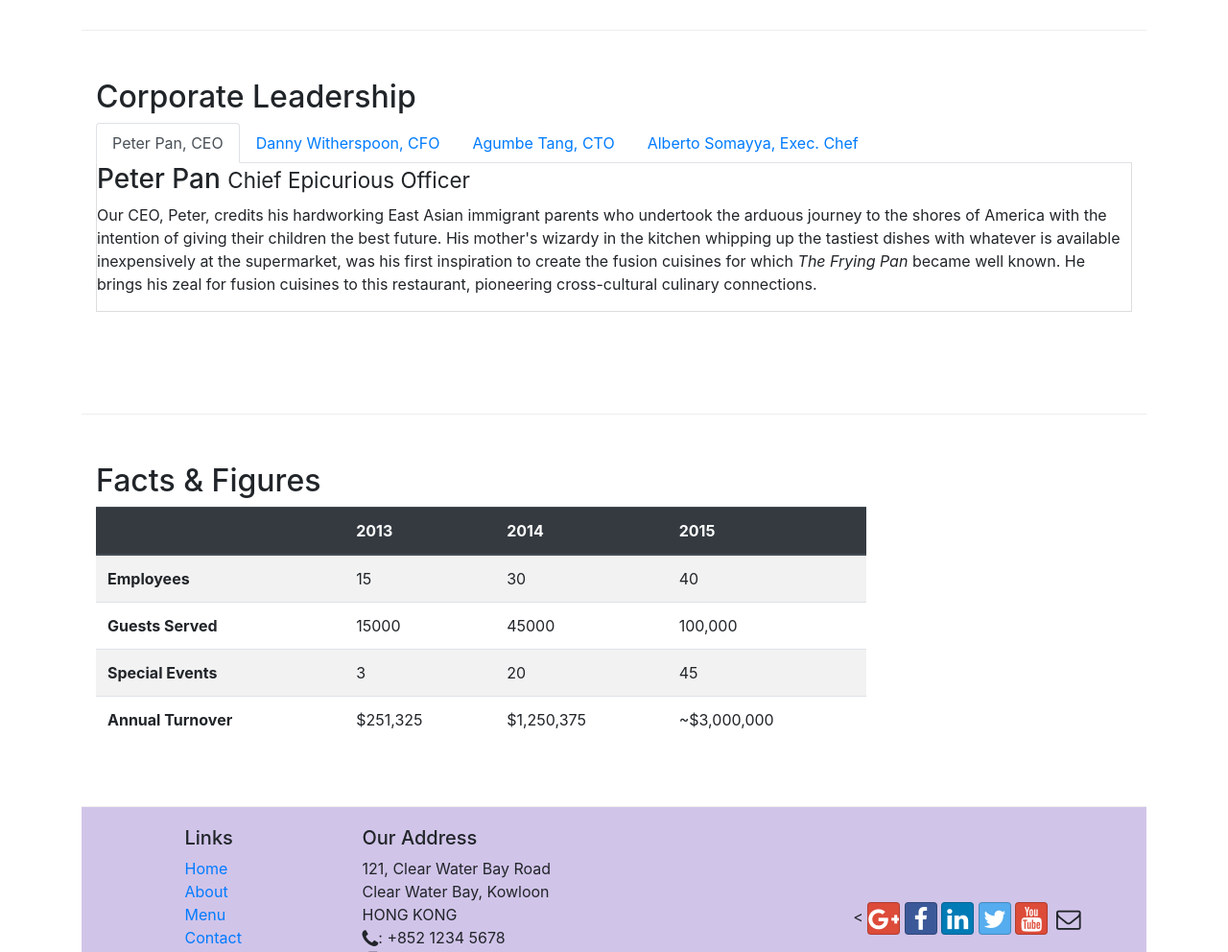
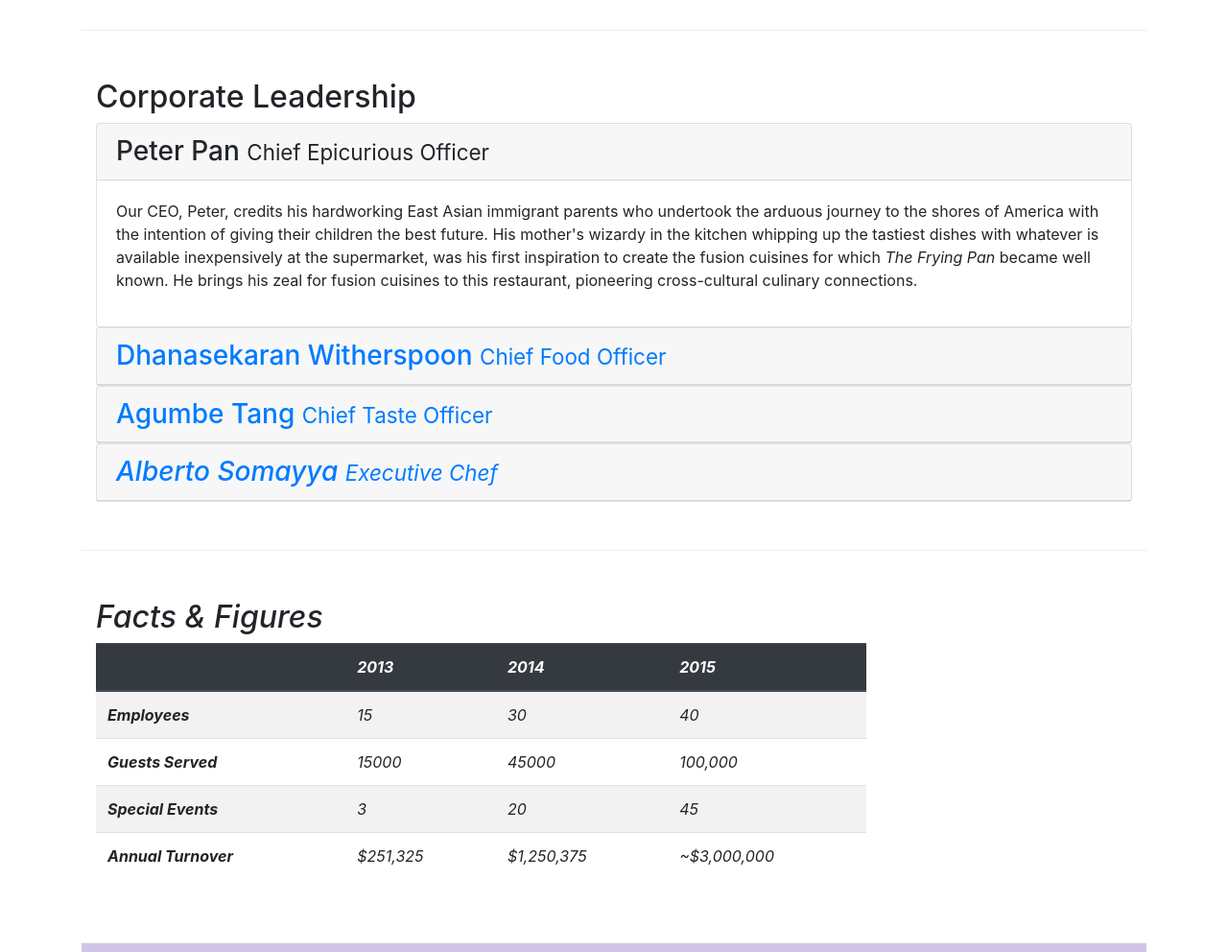
Before and after one commit to isurojit/bootstrap-coursera, a website: page aboutus.html in a window 1280 px wide. Shown: the part 940-1932 px from the top of the page at 96% size. Drawn offline with nearby package versions, Linux system fonts and the light colour scheme.

Commit message:
accordian

```diff
--- a/aboutus.html
+++ b/aboutus.html
@@ -108,43 +108,64 @@
             <div class="col-12">
                 <h2>Corporate Leadership</h2>
 
-                <ul class="nav nav-tabs">
-                    <li class="nav-item">
-                        <a href="#peter" class="nav-link active" role="tab" data-toggle="tab">Peter Pan, CEO</a>
-                    </li>
-                    <li class="nav-item">
-                        <a class="nav-link" href="#danny" role="tab"
-                          data-toggle="tab">Danny Witherspoon, CFO</a>
-                      </li>
-                      <li class="nav-item">
-                        <a class="nav-link" href="#agumbe"role="tab"
-                          data-toggle="tab">Agumbe Tang, CTO</a>
-                      </li>
-                      <li class="nav-item">
-                        <a class="nav-link" href="#alberto" role="tab"
-                          data-toggle="tab">Alberto Somayya, Exec. Chef</a>
-                      </li>
-                </ul>
-
-                <div class="tab-content">
-                    <div role="tabpanel" class="tab-pane fade show active" id="peter">
-                        <h3>Peter Pan <small>Chief Epicurious Officer</small></h3>
-                        <p class="d-none d-sm-block">Our CEO, Peter, credits his hardworking East Asian immigrant parents who undertook the arduous journey to the shores of America with the intention of giving their children the best future. His mother's wizardy in the kitchen whipping up the tastiest dishes with whatever is available inexpensively at the supermarket, was his first inspiration to create the fusion cuisines for which <em>The Frying Pan</em> became well known. He brings his zeal for fusion cuisines to this restaurant, pioneering cross-cultural culinary connections.</p>
+                <div id="accordion">
+                    <div class="card">
+                        <div class="card-header" role="tab" id="peterhead">
+                            <h3 class="mb-0">
+                                <a data-toggle="collapse" data-target="#peter">
+                                    Peter Pan <small>Chief Epicurious Officer</small>
+                                </a>
+                            </h3>
+                        </div>
+                        <div class="collapse show" id="peter" data-parent="#accordion">
+                            <div class="card-body">
+                                <p class="d-none d-sm-block">Our CEO, Peter, credits his hardworking East Asian immigrant parents who undertook the arduous journey to the shores of America with the intention of giving their children the best future. His mother's wizardy in the kitchen whipping up the tastiest dishes with whatever is available inexpensively at the supermarket, was his first inspiration to create the fusion cuisines for which <em>The Frying Pan</em> became well known. He brings his zeal for fusion cuisines to this restaurant, pioneering cross-cultural culinary connections.</p>
+                            </div>
+                        </div>
                     </div>
 
-                    <div role="tabpanel" class="tab-pane fade" id="danny">
-                        <h3>Dhanasekaran Witherspoon <small>Chief Food Officer</small></h3>
-                        <p class="d-none d-sm-block">Our CFO, Danny, as he is affectionately referred to by his colleagues, comes from a long established family tradition in farming and produce. His experiences growing up on a farm in the Australian outback gave him great appreciation for varieties of food sources. As he puts it in his own words, <em>Everything that runs, wins, and everything that stays, pays!</em></p>
+                    <div class="card">
+                        <div class="card-header" role="tab" id="dannyhead">
+                            <h3 class="mb-0">
+                                <a class="collapsed" data-toggle="collapse" data-target="#danny">
+                                Dhanasekaran Witherspoon <small>Chief Food Officer</small>
+                                </a>
+                            </h3>
+                        </div>
+                        <div class="collapse" id="danny" data-parent="#accordion">
+                            <div class="card-body">
+                                <p class="d-none d-sm-block">Our CFO, Danny, as he is affectionately referred to by his colleagues, comes from a long established family tradition in farming and produce. His experiences growing up on a farm in the Australian outback gave him great appreciation for varieties of food sources. As he puts it in his own words, <em>Everything that runs, wins, and everything that stays, pays!.</em></p>
+                            </div>
+                        </div>
                     </div>
 
-                    <div role="tabpanel" class="tab-pane fade" id="agumbe">
-                        <h3>Agumbe Tang <small>Chief Taste Officer</small></h3>
-                        <p class="d-none d-sm-block">Blessed with the most discerning gustatory sense, Agumbe, our CTO, personally ensures that every dish that we serve meets his exacting tastes. Our chefs dread the tongue lashing that ensues if their dish does not meet his exacting standards. He lives by his motto, <em>You click only if you survive my lick.</em></p>
+                    <div class="card">
+                        <div class="card-header" role="tab" id="agumbehead">
+                            <h3 class="mb-0">
+                                <a class="collapsed" data-toggle="collapse" data-target="#agumbe">
+                                Agumbe Tang <small>Chief Taste Officer</small>
+                                </a>
+                            </h3>
+                        </div>
+                        <div class="collapse" id="agumbe" data-parent="#accordion">
+                            <div class="card-body">
+                                <p class="d-none d-sm-block">Blessed with the most discerning gustatory sense, Agumbe, our CTO, personally ensures that every dish that we serve meets his exacting tastes. Our chefs dread the tongue lashing that ensues if their dish does not meet his exacting standards. He lives by his motto, <em>You click only if you survive my lick.</p>
+                            </div>
+                        </div>
                     </div>
-
-                    <div role="tabpanel" class="tab-pane fade" id="alberto">
-                        <h3>Alberto Somayya <small>Executive Chef</small></h3>
-                        <p class="d-none d-sm-block">Award winning three-star Michelin chef with wide International experience having worked closely with whos-who in the culinary world, he specializes in creating mouthwatering Indo-Italian fusion experiences. He says, <em>Put together the cuisines from the two craziest cultures, and you get a winning hit! Amma Mia!</em></p>
+                    <div class="card">
+                        <div class="card-header" role="tab" id="albertohead">
+                            <h3 class="mb-0">
+                                <a class="collapsed" data-toggle="collapse" data-target="#alberto">
+                                Alberto Somayya <small>Executive Chef</small>
+                                </a>
+                            </h3>
+                        </div>
+                        <div class="collapse" id="alberto" data-parent="#accordion">
+                            <div class="card-body">
+                                <p class="d-none d-sm-block">Award winning three-star Michelin chef with wide International experience having worked closely with whos-who in the culinary world, he specializes in creating mouthwatering Indo-Italian fusion experiences. He says, <em>Put together the cuisines from the two craziest cultures, and you get a winning hit! Amma Mia!</em></p>
+                            </div>
+                        </div>
                     </div>
                 </div>
             </div>
--- a/css/styles.css
+++ b/css/styles.css
@@ -41,3 +41,6 @@ body{
     border-right: 1px solid #ddd;
     border-bottom: 1px solid #ddd;
 }
+.card{
+    cursor: pointer;
+}
```
